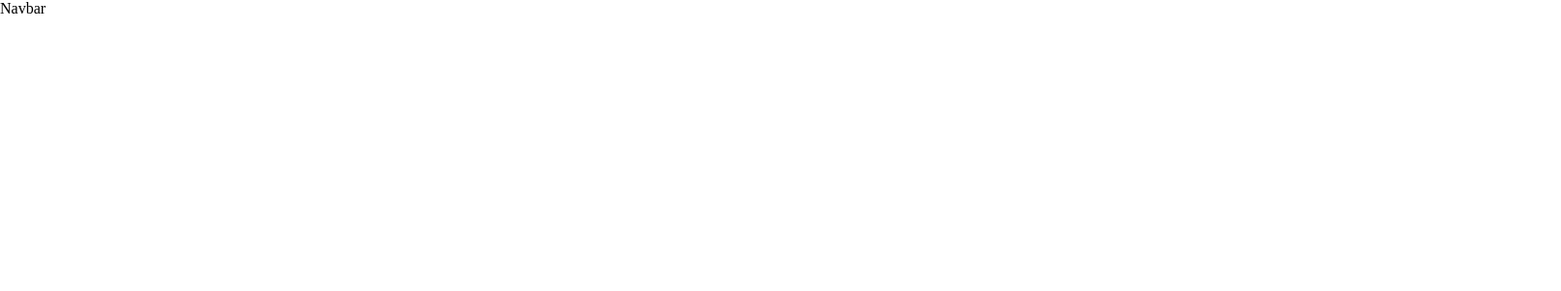
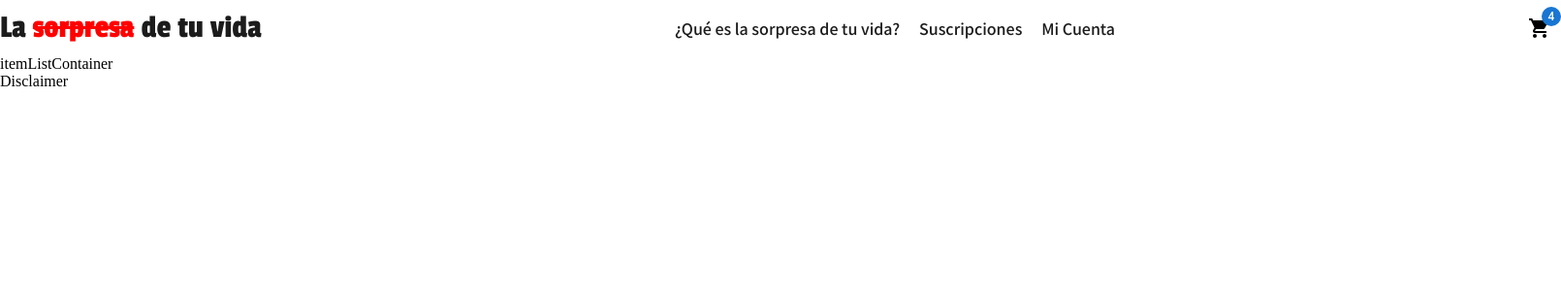
Before and after one commit to ClaudioGonzalezC/proyectoReact-ClaudioGonzalez, a React (Vite) app: page / in a window 1280 px wide. Shown: the top 300 px of the page at 97% size, 1610 px wide, since content can reach past the window. Built offline with nearby package versions, Linux system fonts and the light colour scheme.

Commit message:
Navbar listo para entrega

```diff
--- a/package.json
+++ b/package.json
@@ -10,6 +10,10 @@
     "preview": "vite preview"
   },
   "dependencies": {
+    "@emotion/react": "^11.13.3",
+    "@emotion/styled": "^11.13.0",
+    "@mui/icons-material": "^6.0.2",
+    "@mui/material": "^6.0.2",
     "react": "^18.3.1",
     "react-dom": "^18.3.1"
   },
--- a/src/App.jsx
+++ b/src/App.jsx
@@ -1,11 +1,15 @@
-import { Navbar } from "./components/layouts/navbar/Navbar";
+import Navbar from "./components/layouts/navbar/Navbar";
+import Disclaimer from "./components/pages/disclaimer/Disclaimer";
+import ItemListContainer from "./components/pages/itemListContainer/itemListContainer";
 
 function App() {
   return (
     <div>
       <Navbar />
+      <ItemListContainer />
+      <Disclaimer />
     </div>
-  )
+  );
 }
 
-export default App
+export default App;
--- /dev/null
+++ b/src/components/common/cartWidget/CartWidget.jsx
@@ -0,0 +1,12 @@
+import ShoppingCartIcon from '@mui/icons-material/ShoppingCart';
+import Badge from '@mui/material/Badge';
+
+const CartWidget = () => {
+  return <div>
+    <Badge badgeContent={4} color="primary">
+      <ShoppingCartIcon />
+    </Badge>
+  </div>
+};
+
+export default CartWidget;
--- /dev/null
+++ b/src/components/common/tituloDinamico/TituloDinamico.jsx
@@ -0,0 +1,24 @@
+import React, { useState, useEffect } from 'react';
+import './tituloDinamico.css'; // Importa los estilos
+
+const DynamicTitle = () => {
+  const [word, setWord] = useState('sorpresa');
+  const [isStrikethrough, setIsStrikethrough] = useState(true);
+
+  useEffect(() => {
+    const interval = setInterval(() => {
+      setWord((prevWord) => (prevWord === 'sorpresa' ? '¿solución?' : 'sorpresa'));
+      setIsStrikethrough((prevWord) => !prevWord);
+    }, word === 'sorpresa' ? 10000 : 4000); // Cambia la palabra cada 10s o 4s
+
+    return () => clearInterval(interval); // Limpia el intervalo
+  }, [word]);
+
+  return (
+    <h1 className="dynamic-title">
+      La <span className={isStrikethrough ? 'strikethrough' : ''}>{word}</span> de tu vida
+    </h1>
+  );
+};
+
+export default DynamicTitle;
--- /dev/null
+++ b/src/components/common/tituloDinamico/tituloDinamico.css
@@ -0,0 +1,12 @@
+.dynamic-title {
+    font-family: "Passion One", sans-serif;
+    font-weight: 400;
+    font-style: normal;
+    font-size: 2.1rem;
+    color:#1c1c1c;
+}
+.strikethrough {
+    text-decoration: line-through;
+    color: red; /* Puedes cambiar el color del texto tachado */
+    transition: color 0.4s ease-in-out; /* Transición suave al cambiar palabra */
+}
--- a/src/components/layouts/navbar/Navbar.jsx
+++ b/src/components/layouts/navbar/Navbar.jsx
@@ -1,5 +1,19 @@
-export const Navbar = () => {
+import CartWidget from "../../common/cartWidget/CartWidget";
+import TituloDinamico from "../../common/tituloDinamico/TituloDinamico";
+
+import "./navbar.css";
+
+const Navbar = () => {
   return (
-    <div>Navbar</div>
+    <div className="containerNav">
+      <TituloDinamico />
+      <ul>
+        <li><a href="#">¿Qué es la sorpresa de tu vida?</a></li>
+        <li><a href="#">Suscripciones</a></li>
+        <li><a href="#">Mi Cuenta</a></li>
+      </ul>
+      <CartWidget />
+    </div>
   )
-}
+};
+export default Navbar;
--- a/src/components/layouts/navbar/navbar.css
+++ b/src/components/layouts/navbar/navbar.css
@@ -0,0 +1,23 @@
+@import url('https://fonts.googleapis.com/css2?family=Noto+Sans+JP:wght@100..900&family=Passion+One:wght@400;700;900&display=swap');
+.containerNav {
+    display: flex;
+    align-items: center;
+    justify-content: space-between;
+    width: 1600px;
+    margin: 10px auto;
+}
+.containerNav ul {
+    display: flex;
+    justify-content: center;
+    gap:20px;
+}
+li {
+    list-style: none;
+}
+.containerNav ul li a {
+    text-decoration: none;
+    color:#1c1c1c;
+    font-size: 1rem;
+    font-weight: 500;
+    font-family: "Noto Sans JP", sans-serif;
+}
--- /dev/null
+++ b/src/components/pages/disclaimer/Disclaimer.jsx
@@ -0,0 +1,7 @@
+const Disclaimer = () => {
+  return (
+    <div>Disclaimer</div>
+  )
+}
+
+export default Disclaimer
--- /dev/null
+++ b/src/components/pages/itemListContainer/ItemListContainer.jsx
@@ -0,0 +1,5 @@
+const itemListContainer = () => {
+  return <div>itemListContainer</div>
+};
+
+export default itemListContainer;
```
Also changed, not shown: src/components/pages/disclaimer/disclaimer.css (added), src/components/pages/itemListContainer/itemListContainer.css (added), 2 other files (tests, documents, lock files or other folders).
